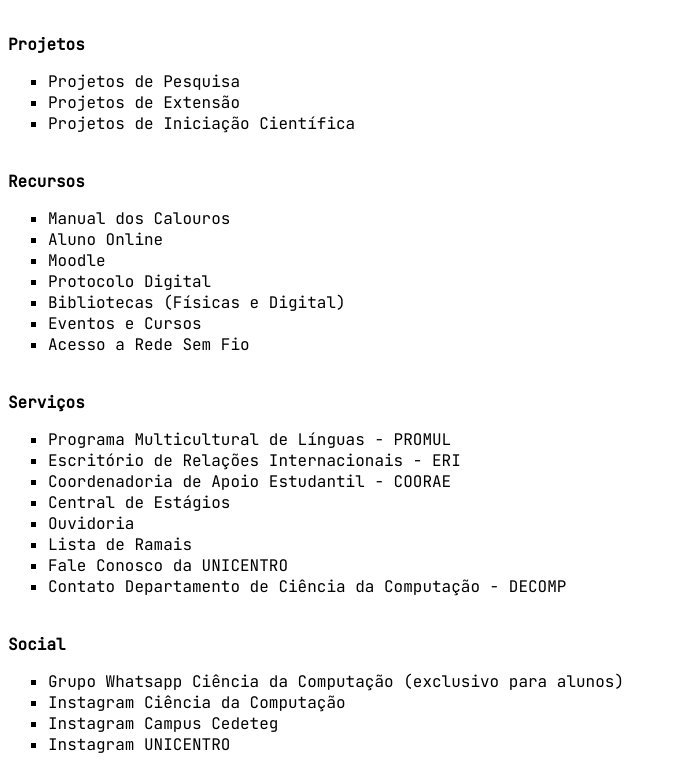
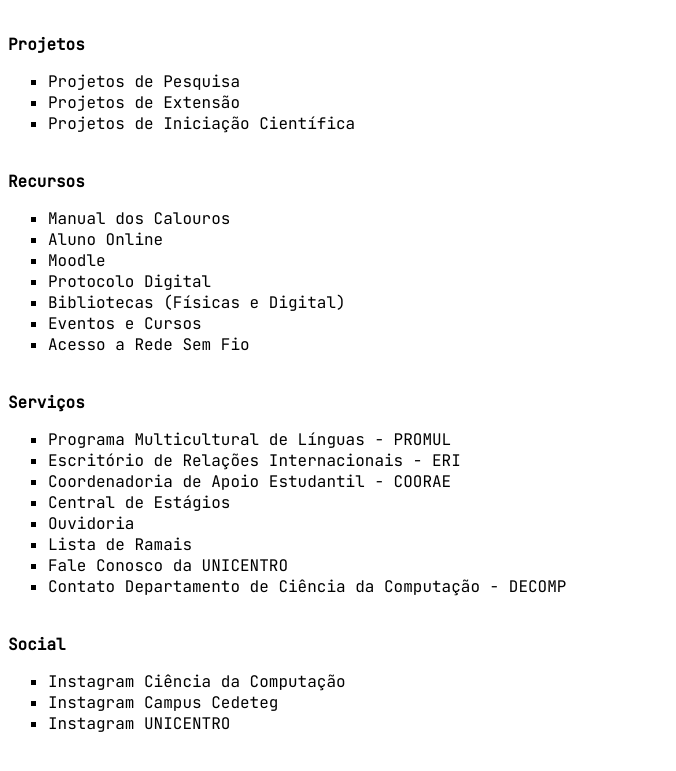
Before and after one commit to computacaodaunicentro/computacaodaunicentro.github.io, a plain HTML site: page index.html in a window 1280 px wide. Shown: the part 516-1287 px from the top of the page, without its empty margins (0-676 px from the left). After the commit the page ends 1266 px from the top, so only its background shows below. Drawn offline with Linux system fonts and the light colour scheme.

Commit message:
Update index.html

```diff
--- a/index.html
+++ b/index.html
@@ -84,7 +84,7 @@
             <dt><b>Social</b></dt>
         </ul>
             <ul style="list-style-type: square">
-            <li><a href="https://chat.whatsapp.com/JSPz9vSvCm92492BFax1mW" target="_blank">Grupo Whatsapp Ciência da Computação</a> (exclusivo para alunos)</li>
+            <!--<li><a href="https://chat.whatsapp.com/JSPz9vSvCm92492BFax1mW" target="_blank">Grupo Whatsapp Ciência da Computação</a> (exclusivo para alunos)</li>-->
             <li><a href="https://www.instagram.com/computacaodaunicentro/" target="_blank">Instagram Ciência da Computação</a></li>
             <li><a href="https://www.instagram.com/cedeteg.unicentro/" target="_blank">Instagram Campus Cedeteg</a></li>
             <li><a href="https://www.instagram.com/unicentropr/" target="_blank">Instagram UNICENTRO</a></li>
```
